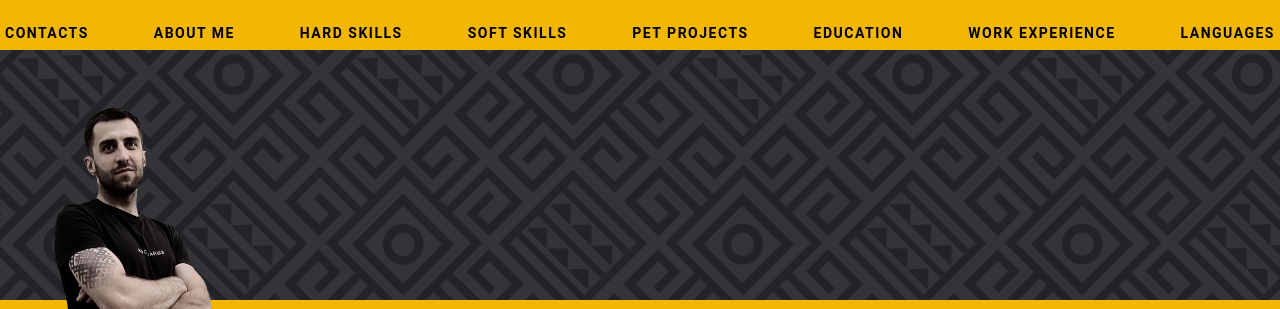
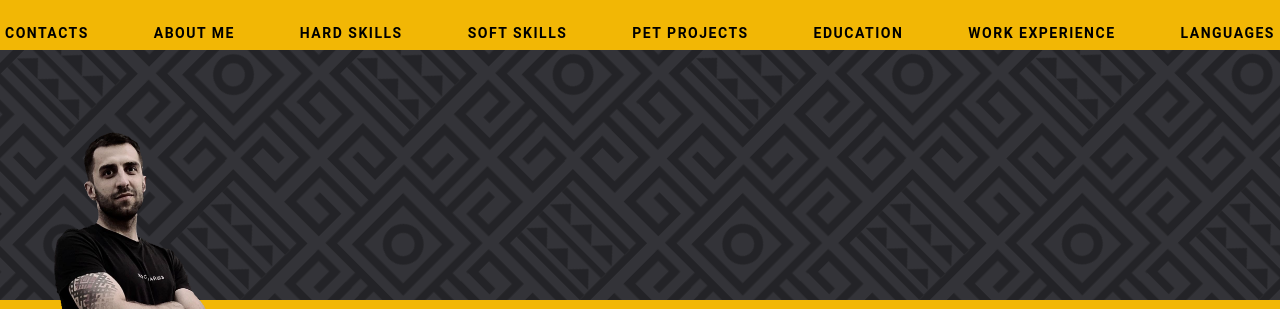
Before and after one commit to jsbrownn/cv, a plain HTML site: page index.html in a window 1280 px wide. Shown: the top 309 px of the page. Drawn offline with Linux system fonts and the light colour scheme.

Commit message:
fix: fix avatar position

```diff
--- a/style.css
+++ b/style.css
@@ -464,7 +464,7 @@ h6 {
 
   .avatar-wrap {
     position: absolute;
-    top: 25px;
+    top: 50px;
   }
 
   .section__title {
```
